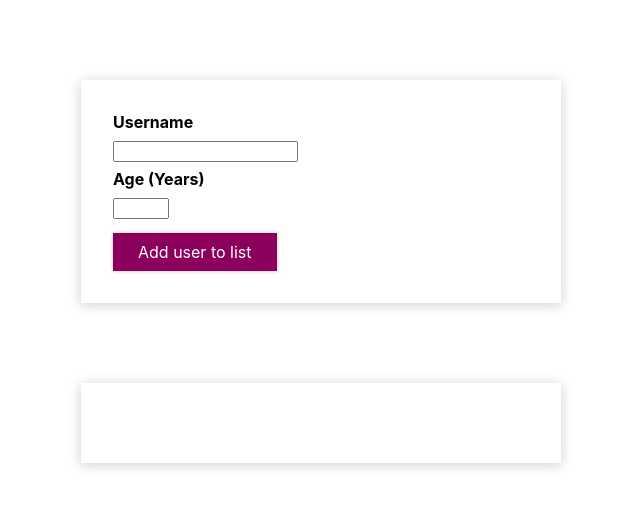
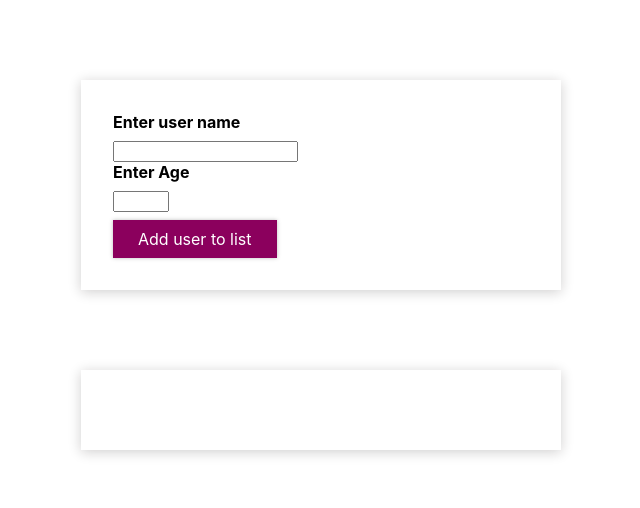
Before and after one commit to themrchas/react-styles-from-scratch, a React (Create React App) app: page / in a window 1280 px wide. Shown: the top 508 px of the page, without its empty margins (319-959 px from the left). Built offline with nearby package versions, Linux system fonts and the light colour scheme.

Commit message:
Replaced Input components with html input tags

```diff
--- a/src/components/UserInput.js
+++ b/src/components/UserInput.js
@@ -1,6 +1,6 @@
 //The form used to input data
 
-import React, {useState} from 'react'
+import React, {useState, useRef} from 'react'
 
 import Input from './UI/Input';
 import Button from './UI/Button';
@@ -13,12 +13,14 @@ import styles from './UserInput.module.css';
 const UserInput = props => {
 
     const [error,setError] = useState();
-
+    const refUserName = useRef();
+    const refUserAge = useRef();
 
     const checkValidity = e => {
 
       //Prevent the default behavior for a form submit as we need to check input data
       e.preventDefault();
+      console.log(refUserName);
 
       //if (e.target.username.value.length === 0  || e.target.age.value.length === 0) {
 
@@ -61,9 +63,13 @@ const UserInput = props => {
         <form onSubmit={checkValidity}>
 
             {/*  <Input type="text" inputId="username" className={styles.label}>Username</Input> */}
-            <Input type="text" inputId="username">Username</Input>
-              <Input type="number" inputId="age" min="18" max="99" step="1">Age (Years)</Input>
-              <Button type="submit">Add user to list</Button>
+              <label for="username">Enter user name</label>
+              <input type="text" id="username" ref={refUserName}></input>
+              <label for="age">Enter Age</label>
+              <input type="number" id="age" min="18" max="99" step="1" ref={refUserAge}></input>
+              <div>
+                <Button type="submit">Add user to list</Button>
+              </div>
 
           </form>
       </Card>
```
